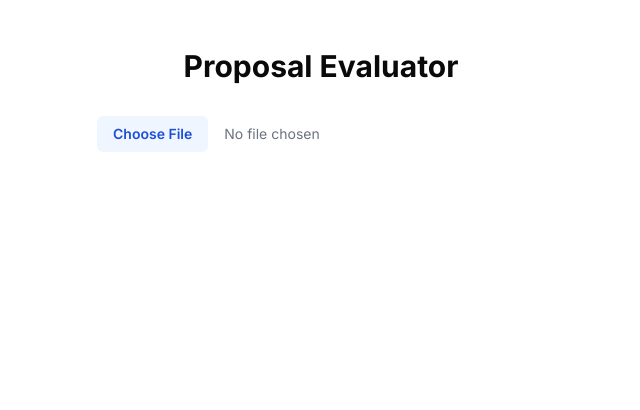
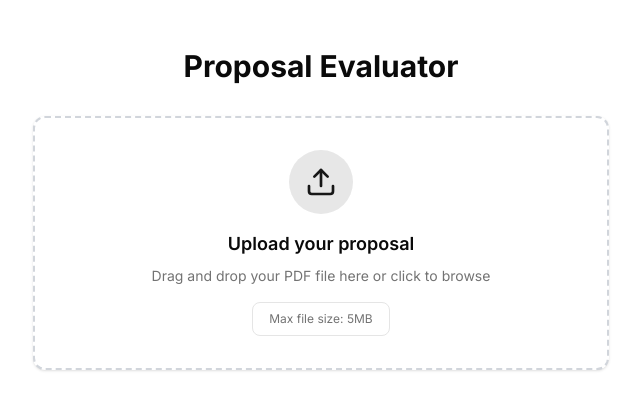
Before and after one commit to designeng-dep/pager, a Next.js app: page / in a window 1280 px wide. Shown: the top 410 px of the page, without its empty margins (319-959 px from the left). Built offline with nearby package versions, Linux system fonts and the light colour scheme.

Commit message:
Updating look and feel of pdf upload

```diff
--- a/src/components/FileUpload.tsx
+++ b/src/components/FileUpload.tsx
@@ -1,33 +1,153 @@
 'use client'
 
+import { useCallback, useState } from 'react'
+import { useDropzone } from 'react-dropzone'
+import { Card } from '@/components/ui/card'
+import { Upload, FileText, X } from 'lucide-react'
+import { Button } from '@/components/ui/button'
+import { Progress } from '@/components/ui/progress'
+import { Alert, AlertDescription } from '@/components/ui/alert'
+
 interface FileUploadProps {
-  onFileSelect: (file: File) => void;
-  maxSize: number;
+  onFileSelect: (file: File) => void
+  maxSize?: number
 }
 
-export function FileUpload({ onFileSelect, maxSize }: FileUploadProps) {
-  const handleChange = (event: React.ChangeEvent<HTMLInputElement>) => {
-    const file = event.target.files?.[0];
-    if (file && file.size <= maxSize) {
-      onFileSelect(file);
-    } else {
-      alert('File is too large');
+export function FileUpload({
+  onFileSelect,
+  maxSize = 5 * 1024 * 1024
+}: FileUploadProps) {
+  const [currentFile, setCurrentFile] = useState<File | null>(null)
+  const [error, setError] = useState<string | null>(null)
+  const [uploading, setUploading] = useState(false)
+  const [uploadProgress, setUploadProgress] = useState(0)
+
+  const onDrop = useCallback((acceptedFiles: File[]) => {
+    setError(null)
+    const file = acceptedFiles[0]
+
+    if (!file) {
+      setError('No file selected')
+      return
     }
-  };
+
+    if (!file.type.includes('pdf')) {
+      setError('Please upload a PDF file')
+      return
+    }
+
+    if (file.size > maxSize) {
+      setError(`File size must be less than ${maxSize / (1024 * 1024)}MB`)
+      return
+    }
+
+    setCurrentFile(file)
+    onFileSelect(file)
+
+    // Simulate upload progress
+    setUploading(true)
+    let progress = 0
+    const interval = setInterval(() => {
+      progress += 10
+      setUploadProgress(progress)
+      if (progress >= 100) {
+        clearInterval(interval)
+        setUploading(false)
+      }
+    }, 200)
+  }, [maxSize, onFileSelect])
+
+  const { getRootProps, getInputProps, isDragActive } = useDropzone({
+    onDrop,
+    accept: {
+      'application/pdf': ['.pdf']
+    },
+    maxFiles: 1
+  })
+
+  const removeFile = () => {
+    setCurrentFile(null)
+    setUploadProgress(0)
+    setError(null)
+  }
 
   return (
-    <div className="flex justify-center">
-      <input
-        type="file"
-        accept=".pdf"
-        onChange={handleChange}
-        className="block w-full max-w-md text-sm text-gray-500
-          file:mr-4 file:py-2 file:px-4
-          file:rounded-md file:border-0
-          file:text-sm file:font-semibold
-          file:bg-blue-50 file:text-blue-700
-          hover:file:bg-blue-100"
-      />
+    <div className="w-full max-w-xl mx-auto">
+      {error && (
+        <Alert variant="destructive" className="mb-4">
+          <AlertDescription>{error}</AlertDescription>
+        </Alert>
+      )}
+
+      {!currentFile ? (
+        <Card
+          {...getRootProps()}
+          className={`
+            p-8
+            border-2
+            border-dashed
+            hover:border-primary
+            transition-colors
+            cursor-pointer
+            relative
+            ${isDragActive ? 'border-primary bg-primary/5' : 'border-gray-300'}
+          `}
+        >
+          <input {...getInputProps()} />
+          <div className="flex flex-col items-center text-center space-y-4">
+            <div className="w-16 h-16 rounded-full bg-primary/10 flex items-center justify-center">
+              <Upload className="h-8 w-8 text-primary" />
+            </div>
+            <div className="space-y-2">
+              <h3 className="font-semibold text-lg">
+                {isDragActive ? 'Drop your PDF here' : 'Upload your proposal'}
+              </h3>
+              <p className="text-sm text-muted-foreground">
+                Drag and drop your PDF file here or click to browse
+              </p>
+            </div>
+            <div className="border rounded-lg px-4 py-2 bg-background/50">
+              <p className="text-xs text-muted-foreground">
+                Max file size: {maxSize / (1024 * 1024)}MB
+              </p>
+            </div>
+          </div>
+        </Card>
+      ) : (
+        <Card className="p-6">
+          <div className="flex items-center justify-between">
+            <div className="flex items-center space-x-4">
+              <div className="w-10 h-10 rounded-lg bg-primary/10 flex items-center justify-center">
+                <FileText className="h-6 w-6 text-primary" />
+              </div>
+              <div>
+                <p className="font-medium truncate max-w-[200px]">
+                  {currentFile.name}
+                </p>
+                <p className="text-sm text-muted-foreground">
+                  {(currentFile.size / 1024).toFixed(1)} KB
+                </p>
+              </div>
+            </div>
+            <Button
+              variant="ghost"
+              size="icon"
+              onClick={removeFile}
+              className="shrink-0"
+            >
+              <X className="h-4 w-4" />
+            </Button>
+          </div>
+          {uploading && (
+            <div className="mt-4 space-y-2">
+              <Progress value={uploadProgress} />
+              <p className="text-sm text-muted-foreground text-center">
+                Processing file...
+              </p>
+            </div>
+          )}
+        </Card>
+      )}
     </div>
-  );
+  )
 }
```
